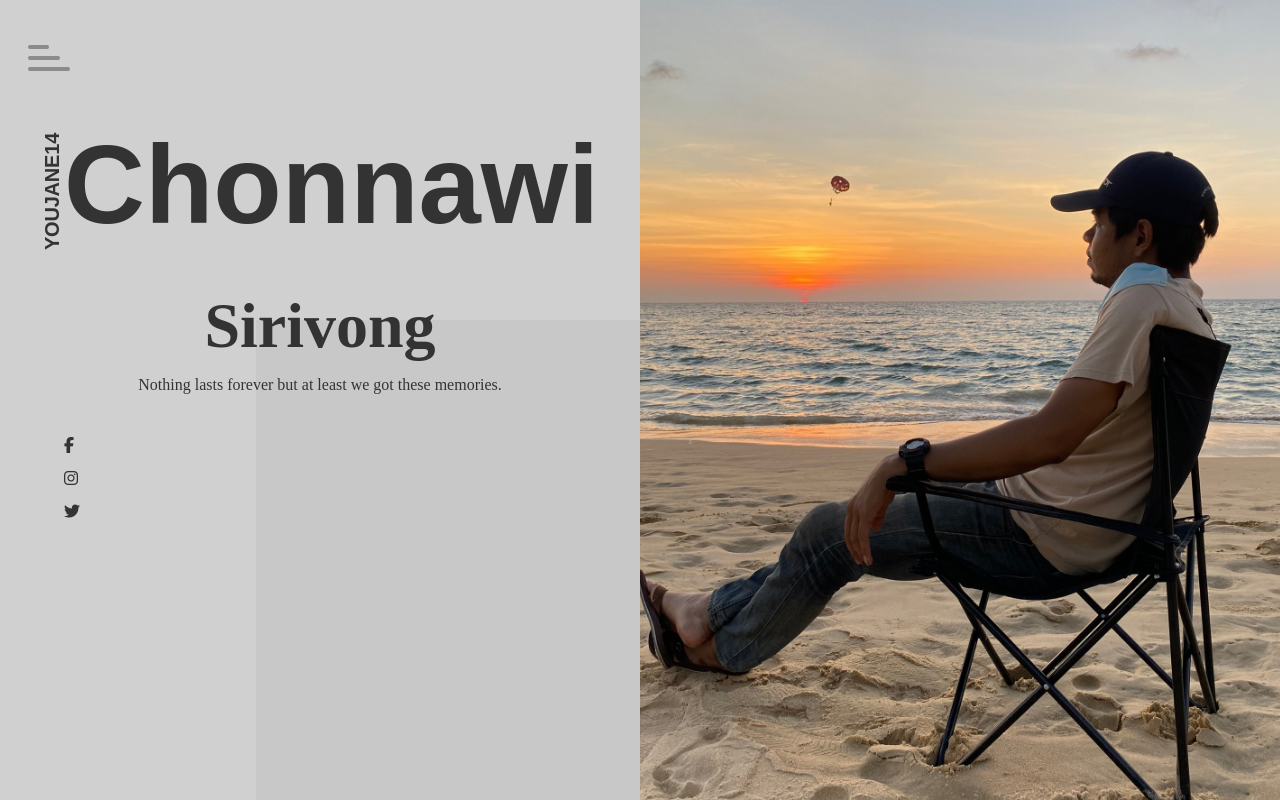
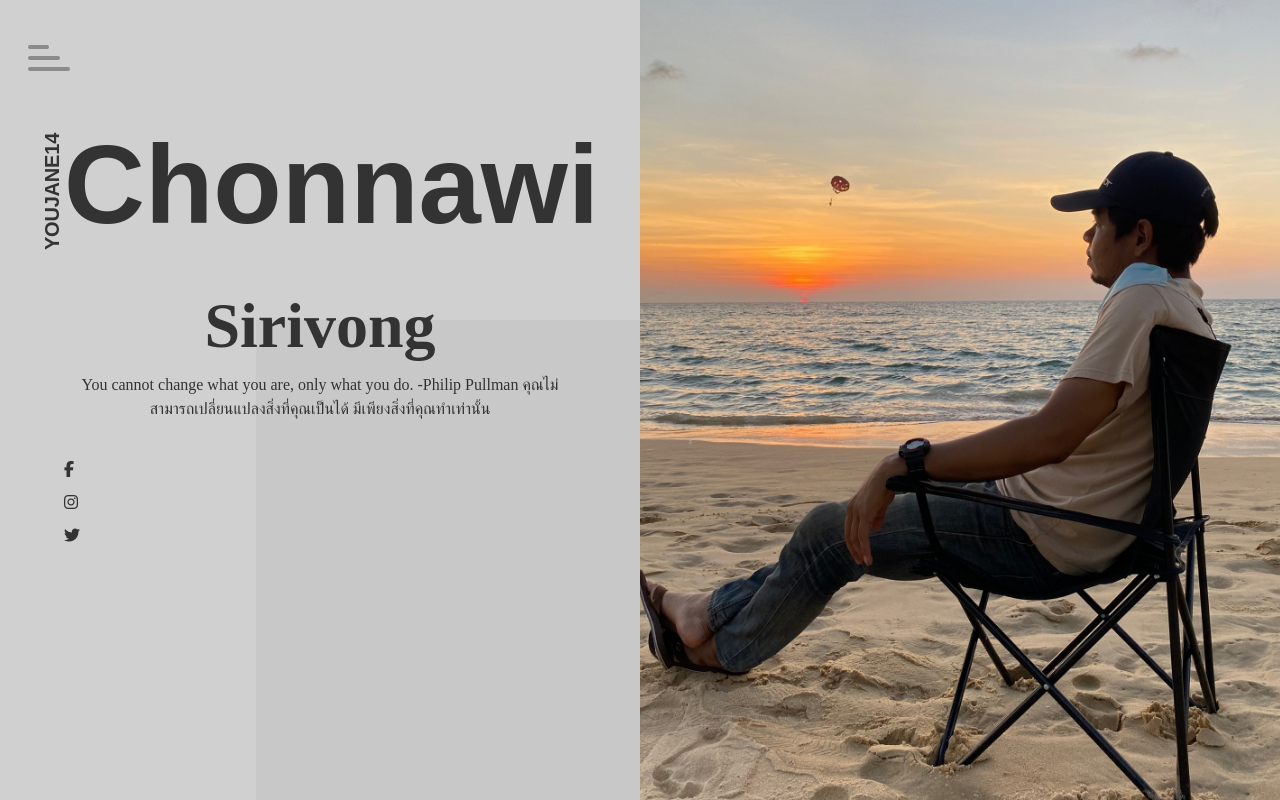
Before and after one commit to youjane11/profilehome, a plain HTML site: page index.html in a window 1280 px wide. Drawn offline with Linux system fonts and the light colour scheme.

Commit message:
Update index.html

```diff
--- a/index.html
+++ b/index.html
@@ -30,7 +30,8 @@
             <h1>Chonnawi</h1>
             <h2>Sirivong</h2>
             <p>
-Nothing lasts forever but at least we got these memories.
+You cannot change what you are, only what you do. -Philip Pullman
+คุณไม่สามารถเปลี่ยนแปลงสิ่งที่คุณเป็นได้ มีเพียงสิ่งที่คุณทำเท่านั้น
 
 </p>
             <ul class="icons">
```
